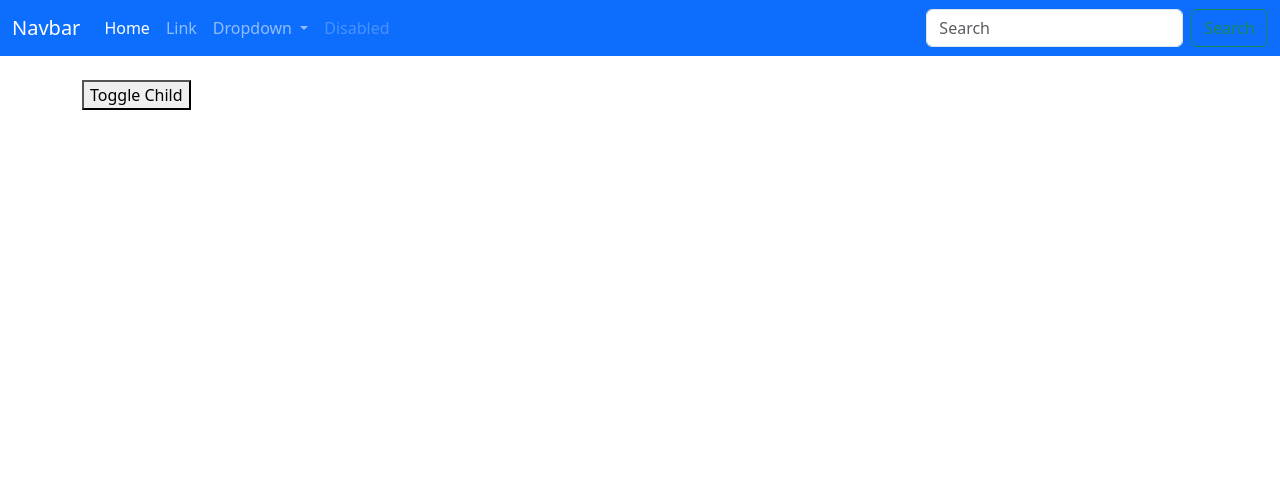
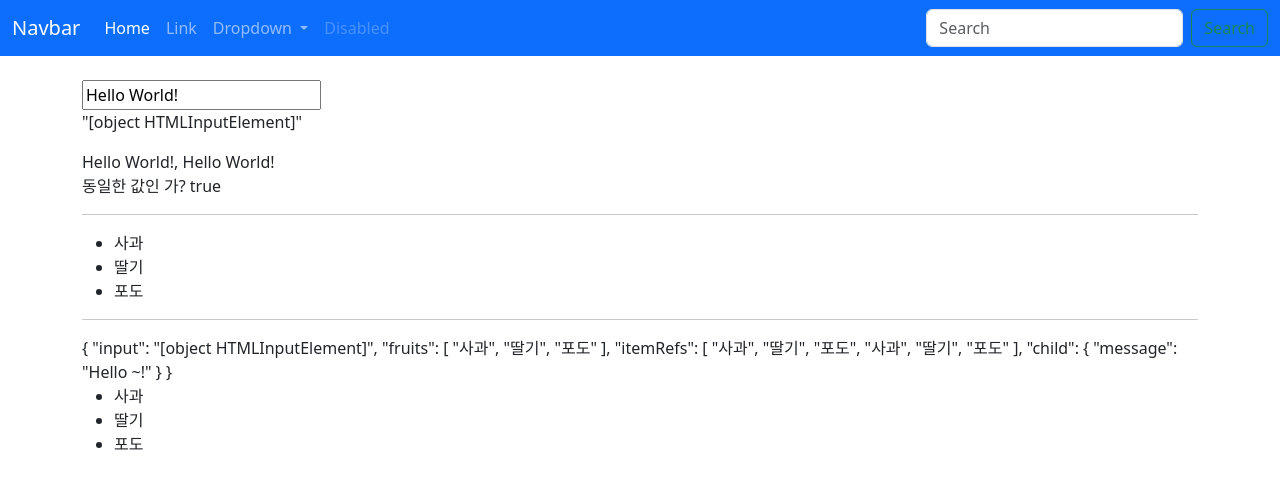
Before and after one commit to eunhye8767/study-vue3, a Vue app in the folder gymcoding/learn-vue3/: page / in a window 1280 px wide. Shown: the top 488 px of the page. Built offline with nearby package versions, Linux system fonts and the light colour scheme.

Commit message:
[vue 기본] Template Ref

```diff
--- /dev/null
+++ b/gymcoding/learn-vue3/src/components/TemplateRefs.vue
@@ -0,0 +1,61 @@
+<template>
+	<div class="container py-4">
+		<input ref="input" type="text" />
+		<p>{{ input }}</p>
+		<p v-if="input">
+			{{ input.value }}, {{ $refs.input.value }}<br />
+			동일한 값인 가? {{ $refs.input === input }}
+		</p>
+		<hr />
+		<ul>
+			<!-- <li v-for="(fruit, index) in fruits" :key="index" ref="itemRefs"> -->
+			<li
+				v-for="(fruit, index) in fruits"
+				:key="index"
+				:ref="el => itemRefs.push(el.textContent)"
+			>
+				{{ fruit }}
+			</li>
+		</ul>
+		<hr />
+		<TemplateRefsChild ref="child" />
+	</div>
+</template>
+
+<script>
+import TemplateRefsChild from './TemplateRefsChild.vue';
+import { onMounted, ref } from 'vue';
+
+export default {
+	components: {
+		TemplateRefsChild,
+	},
+	setup() {
+		const input = ref(null);
+
+		onMounted(() => {
+			input.value.value = 'Hello World!';
+			console.log('onMounted : ', input.value);
+
+			// itemRefs.value.forEach(item => console.log('item :', item.textContent));
+			itemRefs.value.forEach(item => console.log('item :', item));
+
+			console.log('child.message :', child.value.message);
+		});
+
+		const fruits = ref(['사과', '딸기', '포도']);
+		const itemRefs = ref([]);
+
+		const child = ref(null);
+
+		return {
+			input,
+			fruits,
+			itemRefs,
+			child,
+		};
+	},
+};
+</script>
+
+<style lang="scss" scoped></style>
--- /dev/null
+++ b/gymcoding/learn-vue3/src/components/TemplateRefsChild.vue
@@ -0,0 +1,26 @@
+<template>
+	<!-- 부모 속성의 값을 나타낼 수 있다 === $parent -->
+	<div>{{ $parent }}</div>
+	<ul>
+		<li v-for="fruit in $parent.fruits" :key="fruit">{{ fruit }}</li>
+	</ul>
+</template>
+
+<script>
+import { ref } from 'vue';
+
+export default {
+	setup() {
+		const message = ref('Hello ~!');
+		const sayHello = () => {
+			alert(message.value);
+		};
+		return {
+			message,
+			sayHello,
+		};
+	},
+};
+</script>
+
+<style lang="scss" scoped></style>
--- a/gymcoding/learn-vue3/src/components/TheView.vue
+++ b/gymcoding/learn-vue3/src/components/TheView.vue
@@ -1,15 +1,15 @@
 <template>
 	<main>
-		<LifecycleHooks></LifecycleHooks>
+		<TemplateRefs></TemplateRefs>
 	</main>
 </template>
 
 <script>
-import LifecycleHooks from '@/components/LifecycleHooks.vue';
+import TemplateRefs from '@/components/TemplateRefs.vue';
 
 export default {
 	components: {
-		LifecycleHooks,
+		TemplateRefs,
 	},
 	setup() {
 		return {};
```
Also changed, not shown: 1 other file (tests, documents, lock files or other folders).
